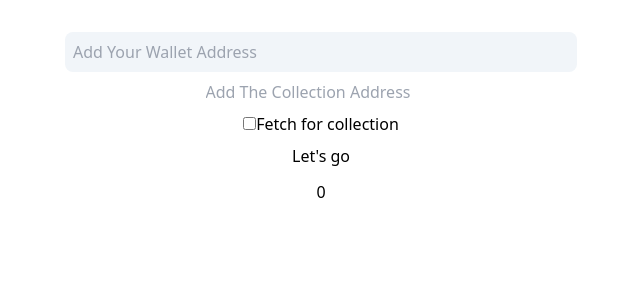
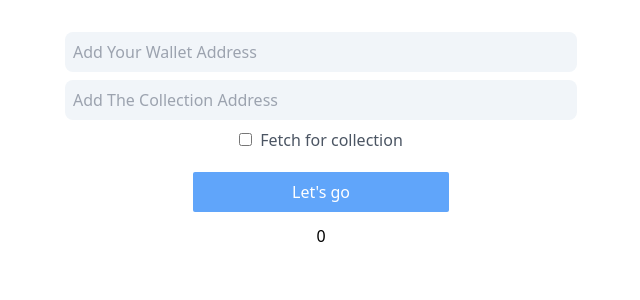
Before and after one commit to The-HMI-Guy/Solidity-RoadToWeb3-Week4, a Next.js app in the folder rtw3-week4/: page / in a window 1280 px wide. Shown: the top 300 px of the page, without its empty margins (319-959 px from the left). Built offline with nearby package versions, Linux system fonts and the light colour scheme.

Commit message:
more styling added to the header controls

```diff
--- a/rtw3-week4/pages/index.jsx
+++ b/rtw3-week4/pages/index.jsx
@@ -65,6 +65,7 @@ const Home = () => {
           placeholder="Add Your Wallet Address"
         ></input>
         <input
+          className="w-2/5 bg-slate-100 py-2 px-2 rounded-lg text-gray-800 focus:outline-blue-300 disabled:bg-slate-50 disabled:text-gray-50"
           onChange={(e) => {
             setCollectionAddress(e.target.value);
           }}
@@ -72,14 +73,16 @@ const Home = () => {
           type={"text"}
           placeholder="Add The Collection Address"
         ></input>
-        <label>
+        <label className="text-gray-600">
           <input
             onChange={(e) => setFetchForCollection(e.target.checked)}
             type={"checkbox"}
+            className="mr-2"
           ></input>
           Fetch for collection
         </label>
         <button
+          className="disbaled:bg-slate-500 text-white bg-blue-400 px-4 py-2 mt-3 rounded-sm w-1/5"
           onClick={() => {
             if (fetchForCollection) {
               fetchNFTsForCollection();
```
